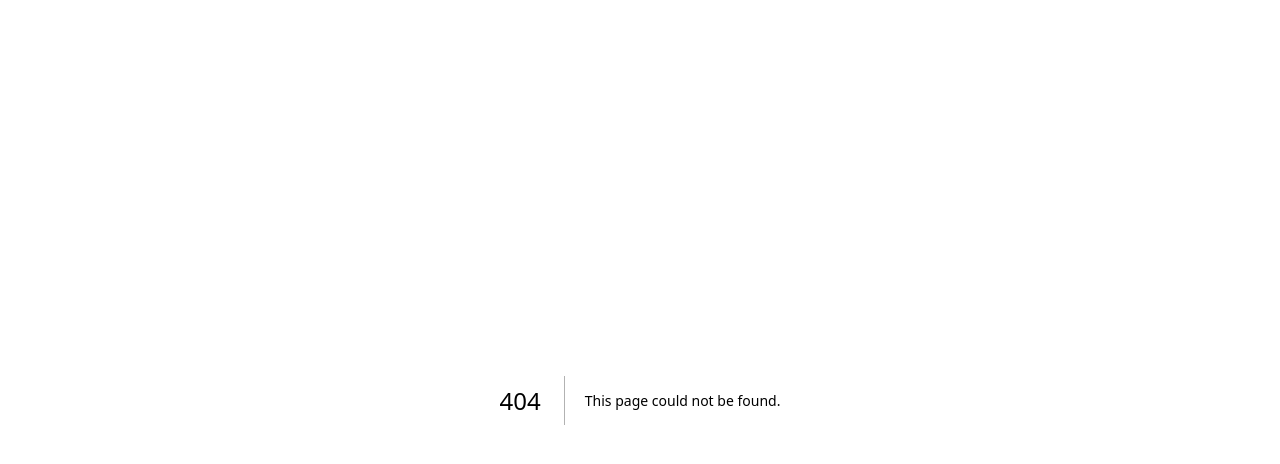
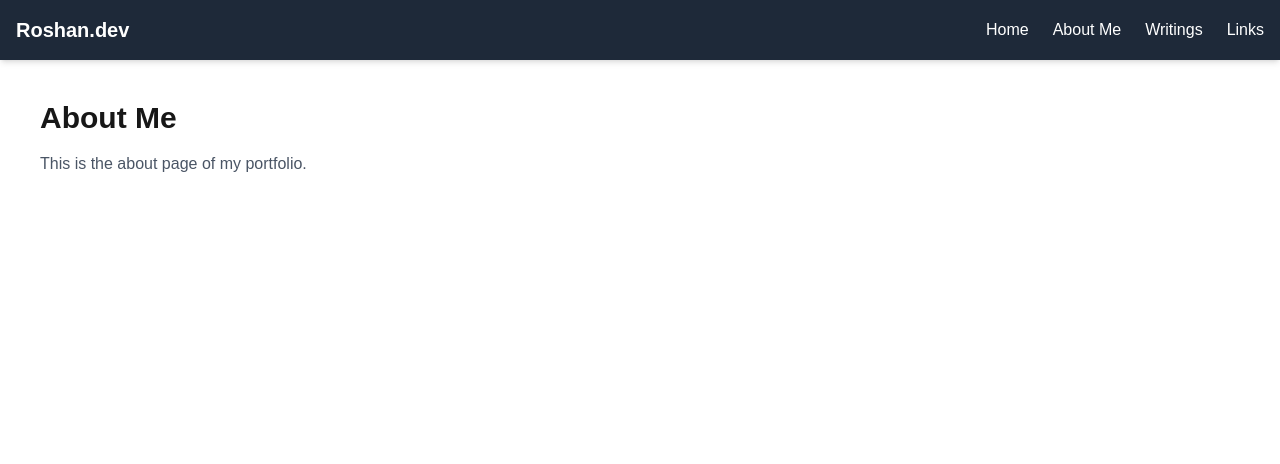
Before and after one commit to roshanabey2/my-portfolio, a Next.js app: page /about in a window 1280 px wide. Before the commit this address had no page. Shown: the top 464 px of the page. Built offline with nearby package versions, Linux system fonts and the light colour scheme.

Commit message:
Basic Functionality in Place

```diff
--- /dev/null
+++ b/src/app/about/page.js
@@ -0,0 +1,8 @@
+export default function AboutPage() {
+  return (
+    <div className="p-10">
+      <h1 className="text-3xl font-bold">About Me</h1>
+      <p className="mt-4 text-gray-600">This is the about page of my portfolio.</p>
+    </div>
+  )
+}
--- a/src/app/layout.js
+++ b/src/app/layout.js
@@ -11,10 +11,12 @@ const geistMono = Geist_Mono({
   subsets: ["latin"],
 });
 
+import Navbar from '../components/Navbar' // or wherever it's located
+
 export const metadata = {
-  title: "Create Next App",
-  description: "Generated by create next app",
-};
+  title: 'My Portfolio',
+  description: 'Built with Next.js and Tailwind CSS',
+}
 
 export default function RootLayout({ children }) {
   return (
@@ -22,7 +24,9 @@ export default function RootLayout({ children }) {
       <body
         className={`${geistSans.variable} ${geistMono.variable} antialiased`}
       >
-        {children}
+        <Navbar />
+
+        <main>{children}</main>
       </body>
     </html>
   );
--- a/src/app/page.js
+++ b/src/app/page.js
@@ -1,14 +1,12 @@
 import Image from "next/image";
-import Navbar from "../components/Navbar";
 import Hero from "../components/Hero";
-import Projects from "../components/Projectscts";
+import Projects from "../components/Projects";
 import Skills from "../components/Skills";
 import Contact from "../components/Contact";
 
 export default function Home() {
   return (
     <div className="bg-gray-900 text-white font-sans">
-      <Navbar />
       <Hero />
       <Projects />
       <Skills />
--- a/src/app/components/Contact.js
+++ b/src/components/Contact.js
@@ -1,7 +1,7 @@
 const Contact = () => (
   <section className="p-6 text-center">
     <h2 className="text-3xl font-bold mb-4">Let's Connect</h2>
-    <p className="text-gray-400">Email me at <a href="mailto:your.email@example.com" className="text-blue-400">your.email@example.com</a></p>
+    <p className="text-gray-400">Email me at <a href="mailto:roshabey2@gmail.com" className="text-blue-400">roshanabey2@gmail.com</a></p>
     <p className="text-gray-400 mt-2">
       or find me on <a href="https://github.com/yourusername" className="text-blue-400">GitHub</a> • <a href="https://linkedin.com/in/yourname" className="text-blue-400">LinkedIn</a>
     </p>
--- /dev/null
+++ b/src/components/Navbar.js
@@ -0,0 +1,30 @@
+'use client'
+// required if you’re using client-side interactivity
+
+import Link from 'next/link'
+
+const Navbar = () => {
+  return (
+    <nav className="bg-gray-800 text-white p-4 shadow-md">
+      <div className="container mx-auto flex justify-between items-center">
+        <div className="text-xl font-bold">Roshan.dev</div>
+        <ul className="flex space-x-6">
+          <li>
+            <Link href="/">Home</Link>
+          </li>
+          <li>
+            <Link href="/about" className="hover:text-blue-400">About Me</Link>
+          </li>
+          <li>
+            <Link href="/writings" className="hover:text-blue-400">Writings</Link>
+          </li>
+          <li>
+            <Link href="/links" className="hover:text-blue-400">Links</Link>
+          </li>
+        </ul>
+      </div>
+    </nav>
+  );
+};
+
+export default Navbar;
```
Also changed, not shown: src/app/links/page.js (added), src/app/writings/page.js (added), src/components/Hero.js (renamed from src/app/components/Hero.js), src/components/Projects.js (renamed from src/app/components/Projects.js), src/components/Skills.js (renamed from src/app/components/Skills.js).
